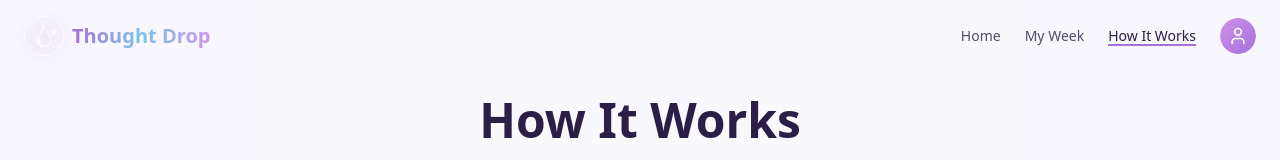
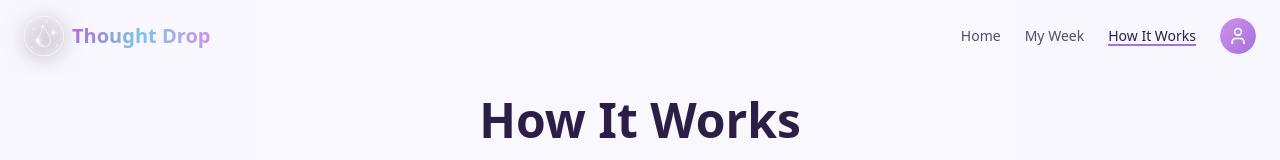
Before and after one commit to DariaMarrrk/tht-drp, a React (Vite) app: page /how-it-works in a window 1280 px wide. Shown: the top 160 px of the page. Built offline with nearby package versions, Linux system fonts and the light colour scheme; the HTML template or start-up script is replaced by a standard one.

Commit message:
Refine logo contrast

```diff
--- a/src/components/Navbar.tsx
+++ b/src/components/Navbar.tsx
@@ -90,9 +90,9 @@ export const Navbar = () => {
             <img
               src={logo}
               alt="Thought Drop Logo"
-              className="w-10 h-10 object-contain group-hover:scale-110 transition-transform drop-shadow-lg"
+              className="w-10 h-10 object-contain group-hover:scale-110 transition-transform"
               style={{
-                filter: `drop-shadow(0 0 8px hsl(${themeColors.primary} / 0.8)) drop-shadow(0 0 2px rgba(255,255,255,0.9))`
+                filter: `drop-shadow(0 0 12px hsl(${themeColors.primary})) drop-shadow(0 0 4px rgba(255,255,255,1)) drop-shadow(0 2px 6px rgba(0,0,0,0.4))`
               }}
             />
             <span className="font-bold text-xl bg-gradient-to-r from-primary via-secondary to-accent bg-clip-text text-transparent">
```
